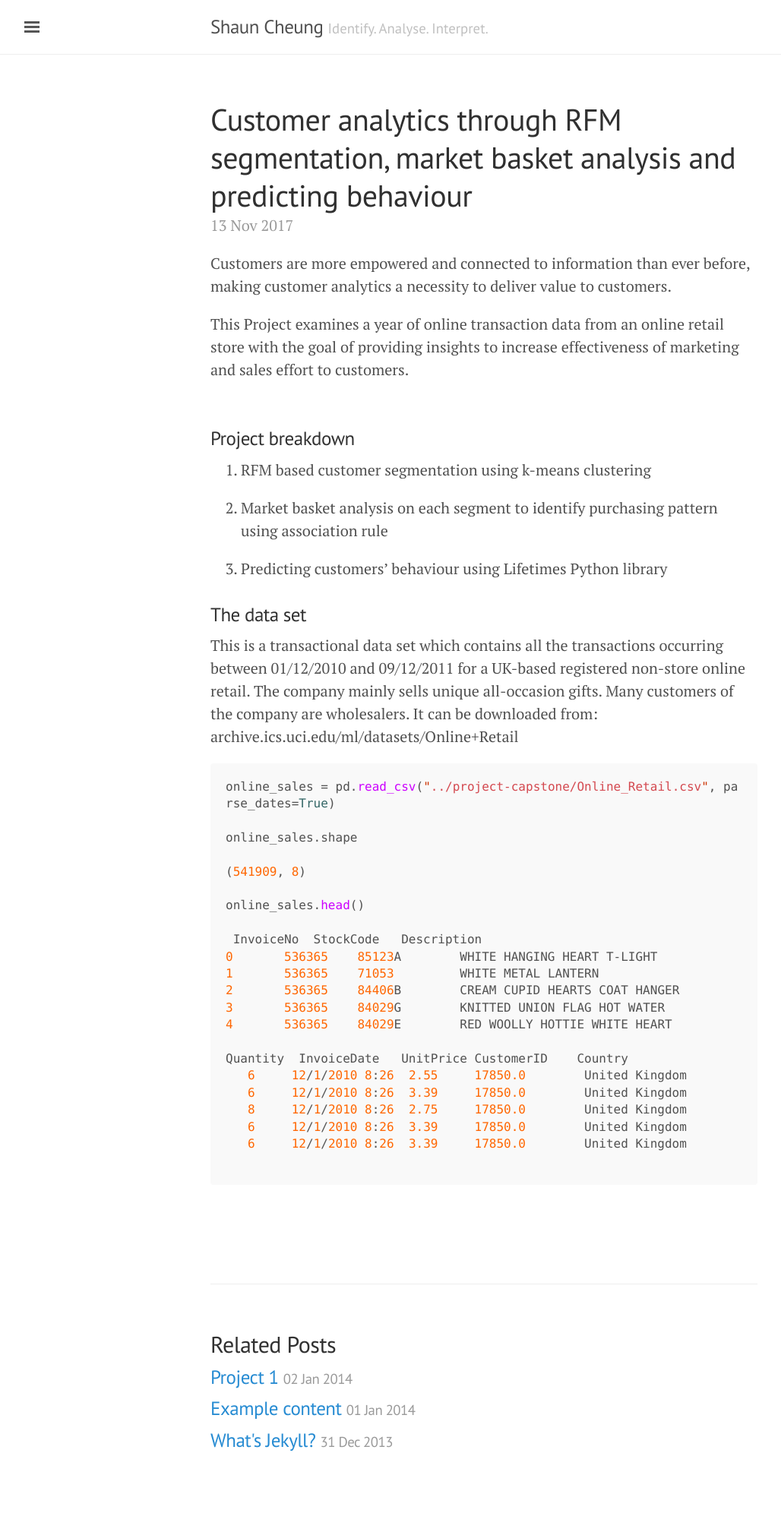
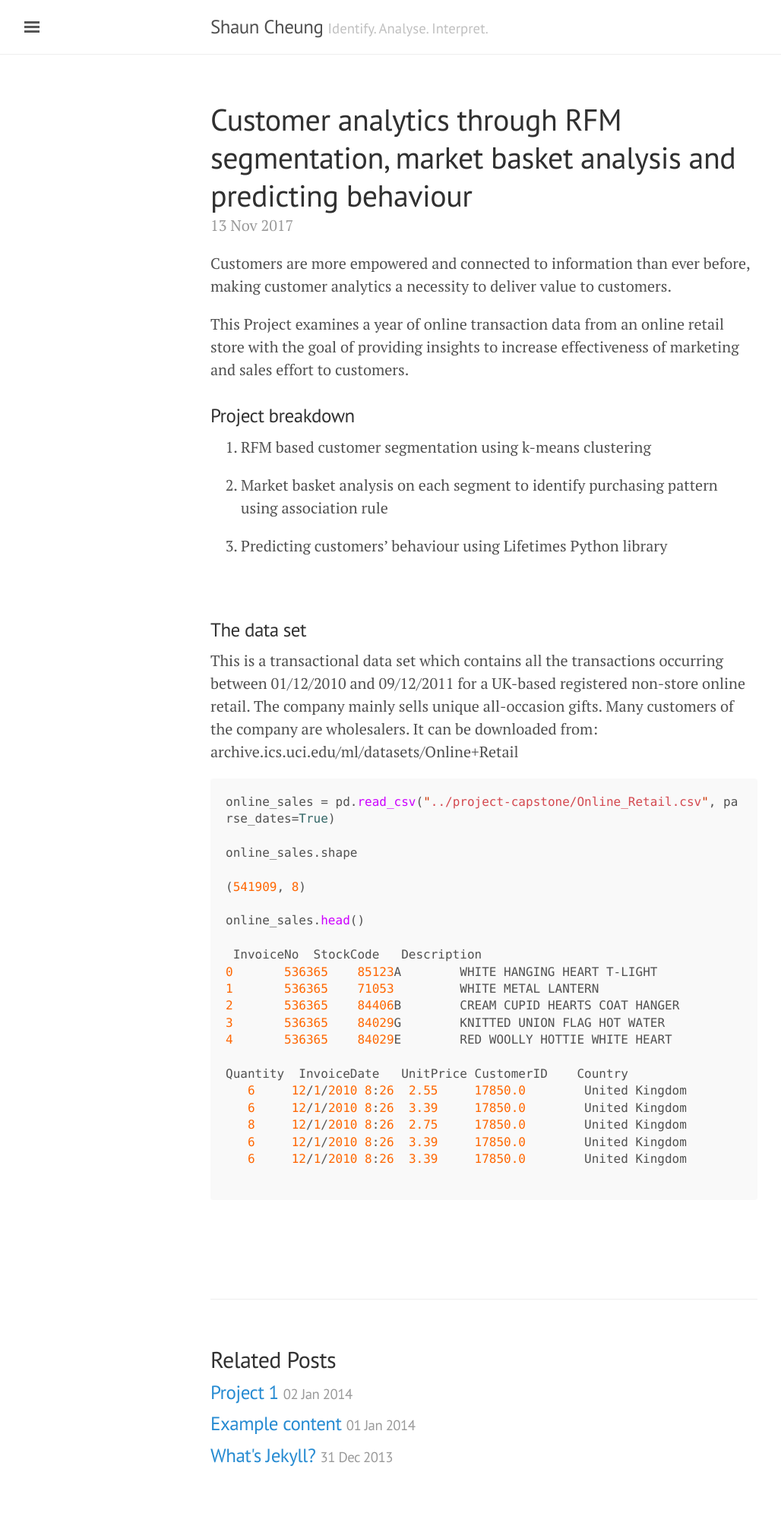
Before and after one commit to shauncheungkt/shauncheungkt.github.io, a Jekyll site: the page built from _posts/2017-11-13-Customer Analytics through Segmentation, Market Basket Analysis and Predictive Analytics.md, in a window 1280 px wide. Shown: the whole page at 76% size, without its empty margins (3-1031 px from the left). Built offline with Jekyll 4.4.1, drawn with Linux system fonts in a browser that asks for light colours.

Commit message:
Update 2017-11-13-Customer Analytics through Segmentation, Market Basket Analysis and Predictive Analytics.md

```diff
--- a/_posts/2017-11-13-Customer Analytics through Segmentation, Market Basket Analysis and Predictive Analytics.md
+++ b/_posts/2017-11-13-Customer Analytics through Segmentation, Market Basket Analysis and Predictive Analytics.md
@@ -10,7 +10,7 @@ comments: true
 Customers are more empowered and connected to information than ever before, making customer analytics a necessity to deliver value to customers.
 
 This Project examines a year of online transaction data from an online retail store with the goal of providing insights to increase effectiveness of marketing and sales effort to customers.
-<br><br>
+
 
 ### Project breakdown
 
@@ -20,7 +20,9 @@ This Project examines a year of online transaction data from an online retail st
 2. Market basket analysis on each segment to identify purchasing pattern using association rule
 
 3. Predicting customers' behaviour using Lifetimes Python library
-<!-- pagebreak -->
+
+
+<br>
 
 ### The data set
 
```
